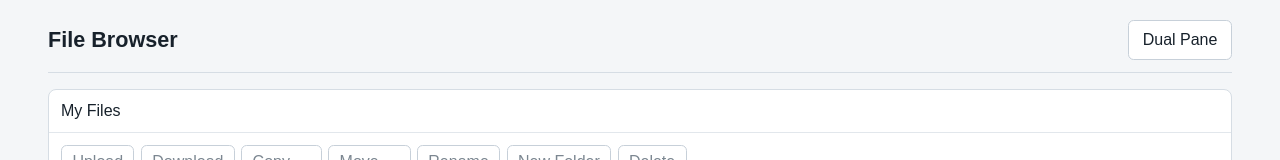
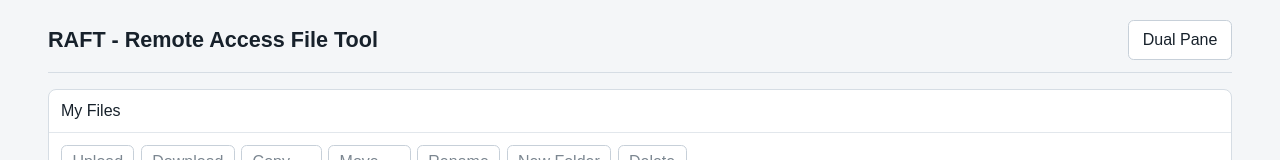
Before and after one commit to jams246/raft, a Next.js app in the folder apps/frontend/: page / in a window 1280 px wide. Shown: the top 160 px of the page. Built offline with nearby package versions, Linux system fonts and the light colour scheme; no server answers.

Commit message:
rename from "file browser" to "RAFT"

```diff
--- a/apps/frontend/src/app/layout.tsx
+++ b/apps/frontend/src/app/layout.tsx
@@ -4,7 +4,7 @@ import './upload.css'
 import './copy.css'
 
 export const metadata: Metadata = {
-  title: 'File Browser',
+  title: 'RAFT - Remote Access File Tool',
   description: 'Browse mounted files from one focused workspace.'
 }
 
--- a/apps/frontend/src/components/file-browser.tsx
+++ b/apps/frontend/src/components/file-browser.tsx
@@ -134,7 +134,7 @@ export function FileBrowser() {
     <main className="file-browser">
       <header className="file-browser__header">
         <div>
-          <h1 className="file-browser__title">File Browser</h1>
+          <h1 className="file-browser__title">RAFT - Remote Access File Tool</h1>
           {destinationPane && transferWorkflow ? (
             <p className="copy-workflow__summary">
               {transferWorkflow.kind === 'move' ? 'Moving' : 'Copying'} {transferWorkflow.sourcePaths.length}{' '}
```
